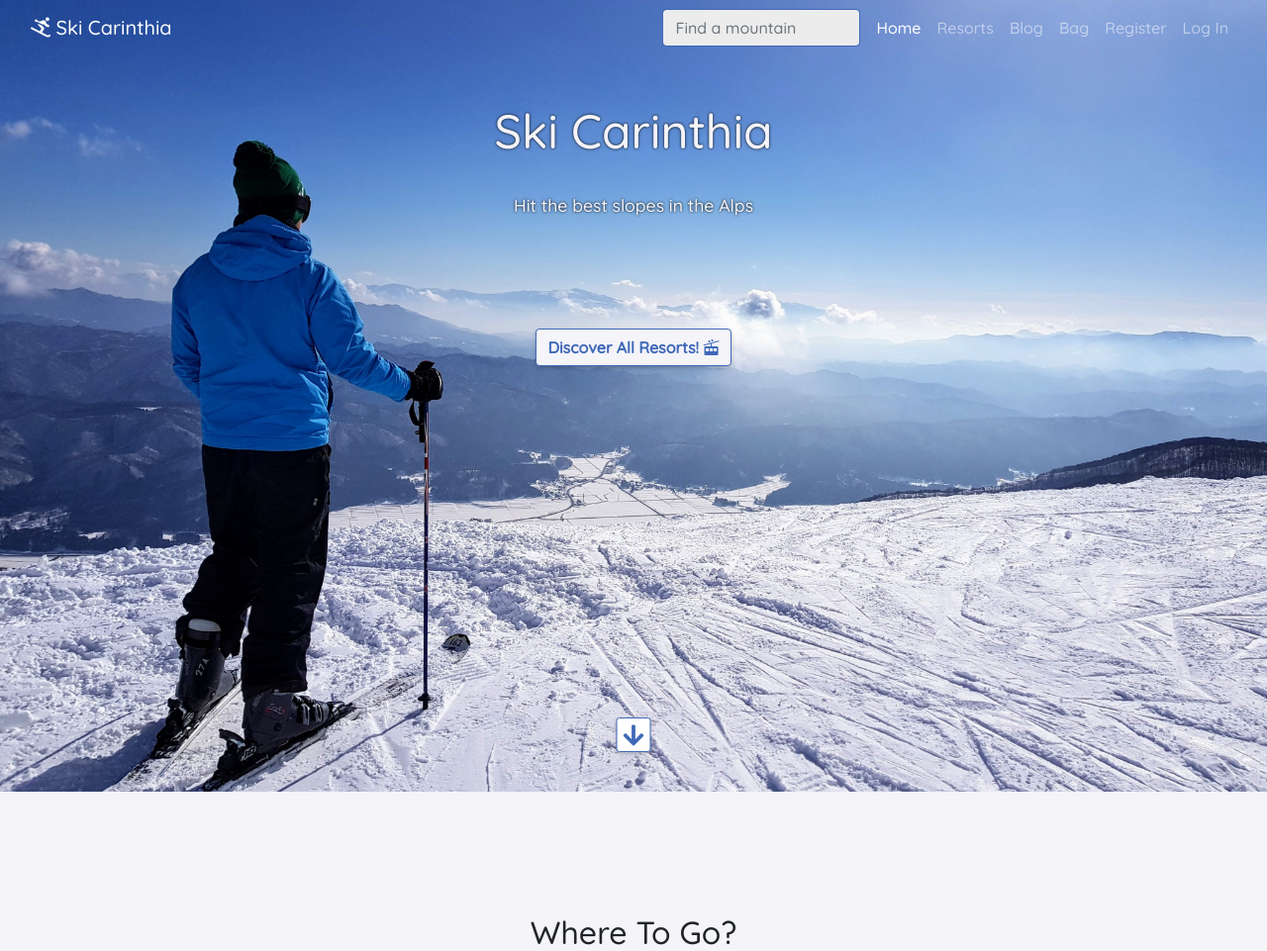
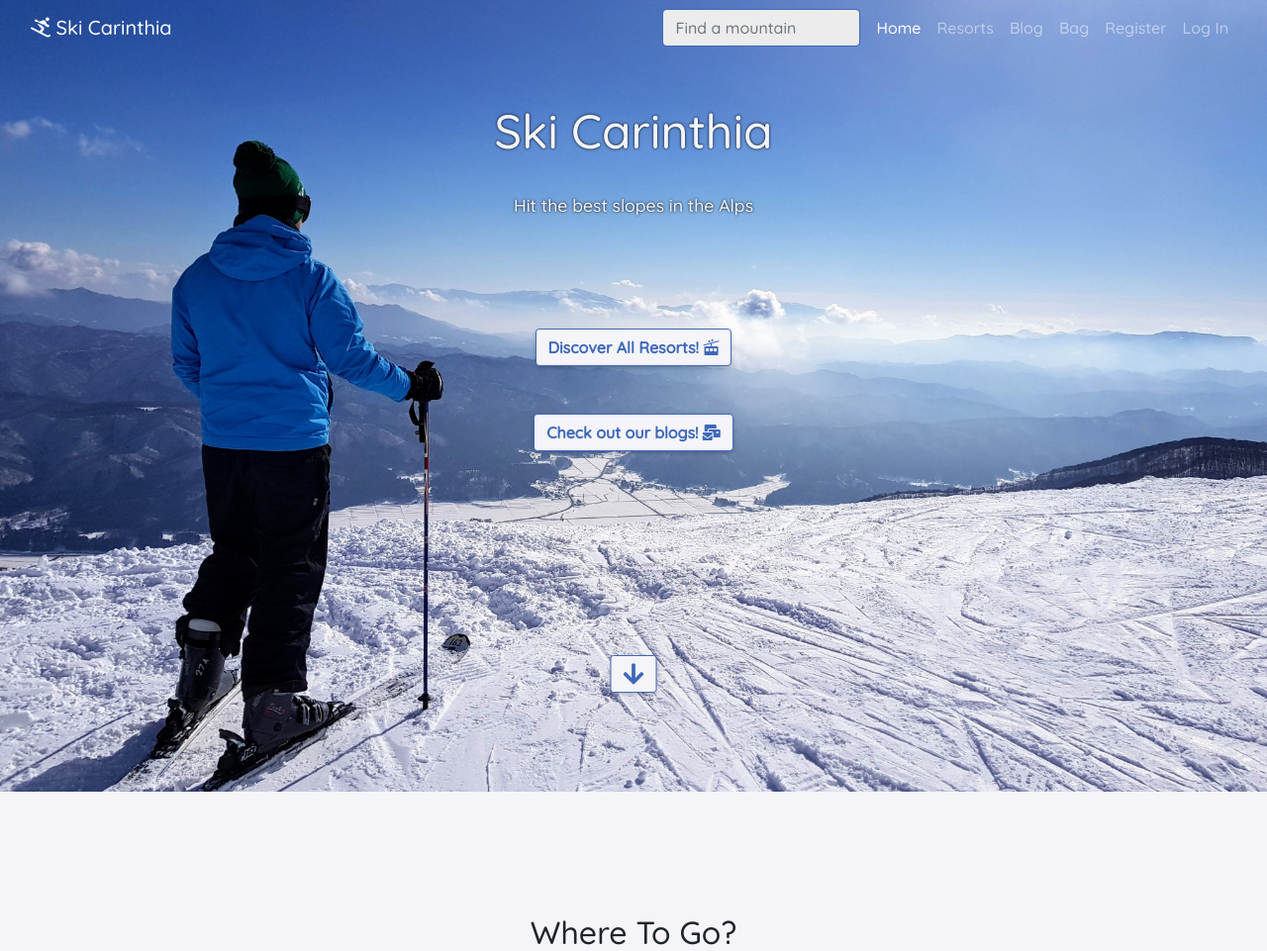
Before and after one commit to Oldman10000/ski-carinthia, a Django app: page / in a window 1280 px wide. Shown: the top 961 px of the page at 99% size. Run offline with Django 3.2, Linux system fonts and the light colour scheme; data comes from the database, SQL or seed files in the repository; some libraries are stand-ins or nearby versions.

Commit message:
Add blog button to hero image

```diff
--- a/home/static/home/css/home.css
+++ b/home/static/home/css/home.css
@@ -41,6 +41,12 @@ p.hero-text {
     border-color: #3F68B8;
 }
 
+.btn-white:hover,
+.btn-white:active,
+.btn-white:focus {
+    color: #3F68B8;
+}
+
 .light-text {
     color: #F4F4F9;
 }
@@ -50,19 +56,14 @@ p.hero-text {
 }
 
 #hero-icon {
-    height: 35px;
-    width: 35px;
     border-radius: .2rem;
-    border: 1px solid #3F68B8;
-    background-color: white;
     position: absolute;
-    bottom: 5%;
+    bottom: 12.5%;
     left: 50%;
     transform: translateX(-50%);
     display: flex;
     justify-content: center;
     align-items: center;
-    box-shadow: 0 2px 4px 0 rgba(0,0,0,0.2);
     transition: color .15s ease-in-out,background-color .15s ease-in-out,border-color .15s ease-in-out,box-shadow .15s ease-in-out;
 }
 
@@ -75,5 +76,4 @@ p.hero-text {
 #hero-icon:focus,
 #hero-icon:active {
     text-decoration: none;
-    box-shadow: 0 6px 12px 0 rgb(0 0 0 / 30%);
 }
--- a/home/templates/home/index.html
+++ b/home/templates/home/index.html
@@ -25,13 +25,16 @@
             </div>
         </div>
         <div class="row text-center">
-            <div class="col mt-5">
+            <div class="col-12 mt-5">
                 <a href="{% url 'resorts' %}" class="btn btn-white">Discover All Resorts! <i
                         class="fas fa-tram"></i></a>
             </div>
+            <div class="col-12 mt-5">
+                <a href="{% url 'blogs' %}" class="btn btn-white">Check out our blogs! <i class="fas fa-mail-bulk"></i></a>
+            </div>
         </div>
     </div>
-    <a href="#" class="scroll-down" id="hero-icon" address="true">
+    <a href="#" class="scroll-down btn btn-white" id="hero-icon" address="true">
         <i class="fas fa-arrow-down"></i>
     </a>
 </section>
```
